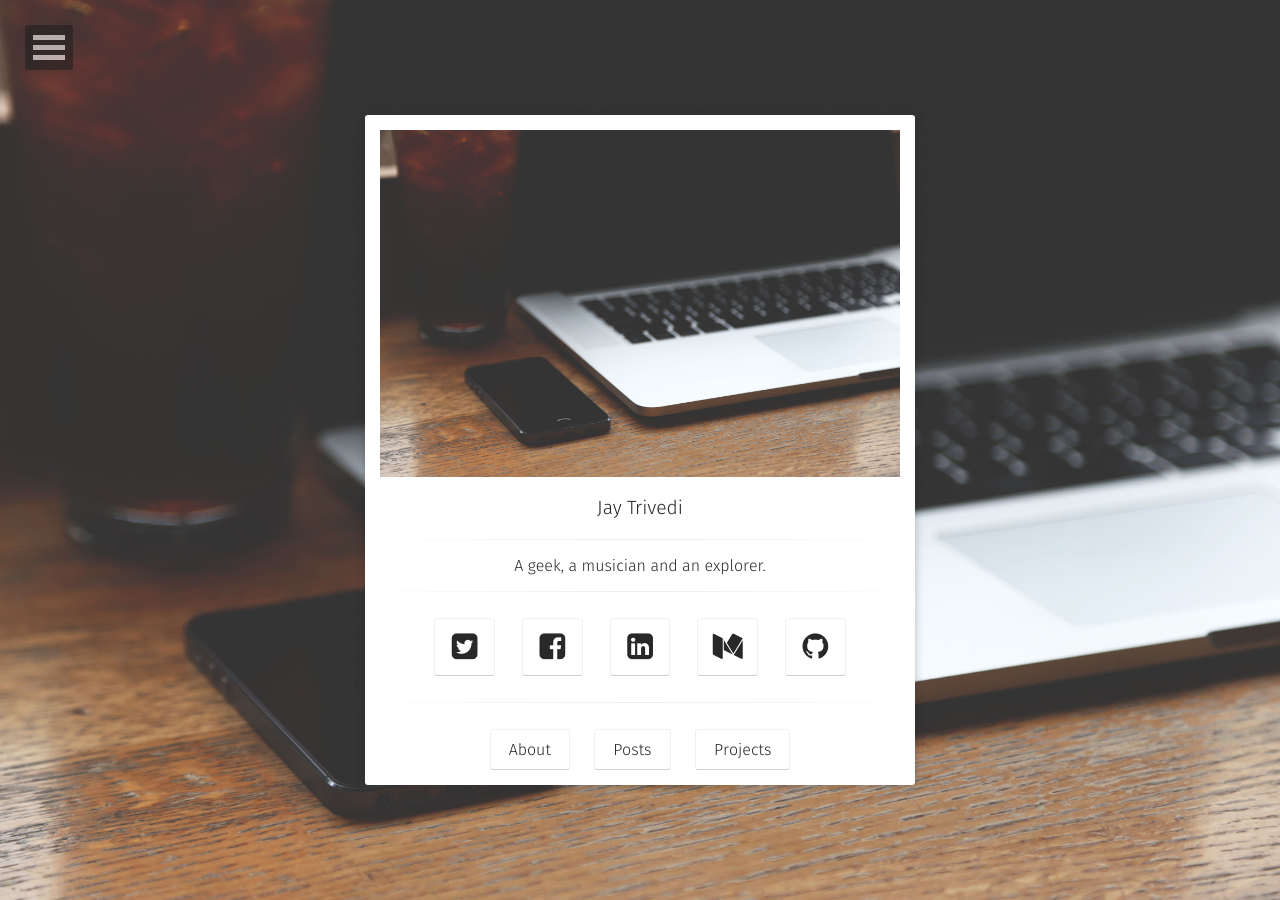
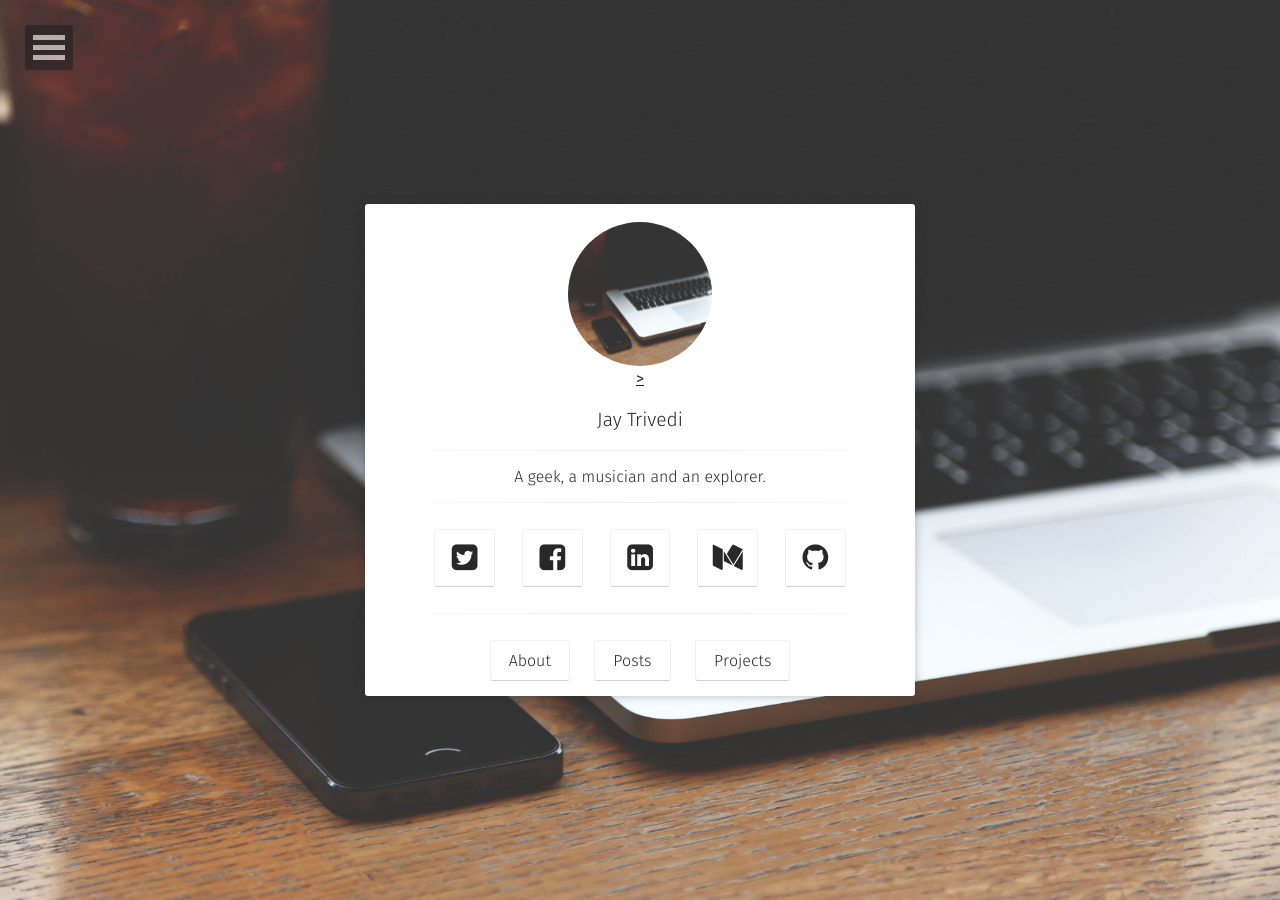
Before and after one commit to jay-trivedi/website-project, a Jekyll site: the page built from index.html, in a window 1280 px wide. Built offline with Jekyll 4.4.1, drawn with Linux system fonts in a browser that asks for light colours; some web fonts are replaced.

Commit message:
Update home.html

```diff
--- a/_layouts/home.html
+++ b/_layouts/home.html
@@ -16,7 +16,7 @@ layout: compress
         <div class="container animated fadeIn">
             <div class="row">
                     <a href="{{ site.url }}">
-                        <img src="{{ site.logo }}">
+                        <img src="{{ site.logo }}"  class="img-circle zoombtn">>
                     </a>
                     <h3 class="title">
                         <a class="zoombtn" href="{{ site.url }}">
```
